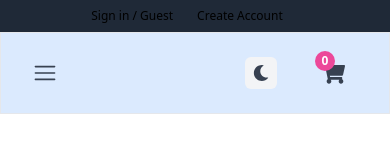
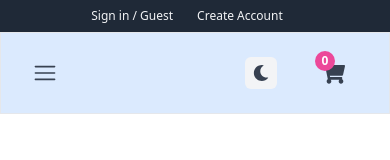
Before and after one commit to ishma2754/Cartify, a React (Vite) app: page /products in a window 390 px wide. Shown: the top 160 px of the page. Built offline with nearby package versions, Linux system fonts and the light colour scheme.

Commit message:
changed responsive layout

```diff
--- a/src/components/Header.jsx
+++ b/src/components/Header.jsx
@@ -4,7 +4,7 @@ import { Link } from "react-router-dom";
 
 const Header = () => {
   return (
-    <header className="dark:bg-gray-900 py-2 text-black dark:text-gray-200 bg-gray-800">
+    <header className="dark:bg-gray-900 py-2 text-gray-100 dark:text-gray-100 bg-gray-800">
       <div className="container mx-auto flex justify-center sm:justify-end items-center pr-4">
         {/* USER */}
         {/* LINKS */}
```
